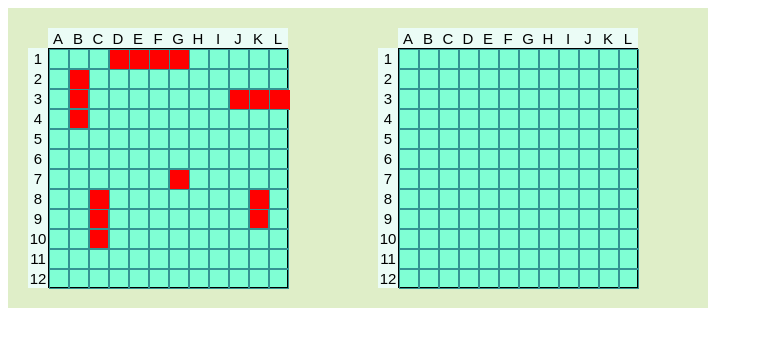
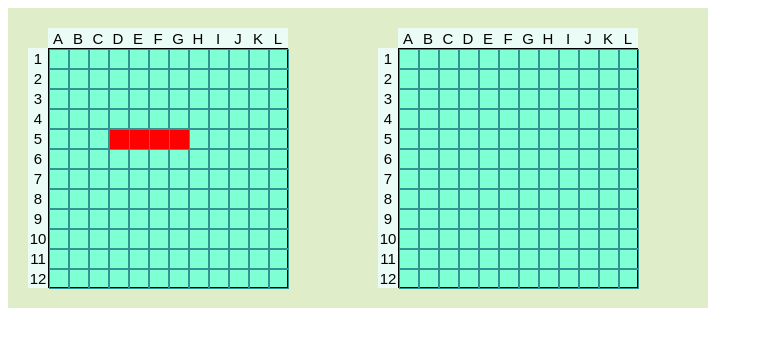
Before and after one commit to Retretik4/sea_battle, a website with bundled scripts: page public/index.html in a window 1280 px wide. Shown: the whole page, without its empty margins (0-763 px from the left). Built offline with nearby package versions, Linux system fonts and the light colour scheme.

Commit message:
fixup! SEAB-2 [feat] Додано рендеринг Ship на battleField

```diff
--- a/js/BattleField.js
+++ b/js/BattleField.js
@@ -5,17 +5,14 @@
 export class BattleField {
     _cells = [];
     _config;
-    _elementBuilder;
 
     /**
      * @param {Cell[]} cells
-     * @param {ElementBuilder} elementBuilder
      * @param {Config} config
      */
-    constructor(cells, elementBuilder, config) {
+    constructor(cells, config) {
         this._cells = cells;
         this._config = config;
-        this._elementBuilder = elementBuilder;
     }
 
     get cells() {
@@ -26,49 +23,45 @@
         return this._config;
     }
 
-    get elementBuilder() {
-        return this._elementBuilder;
-    }
-
     /**
      * @returns {HTMLElement}
      */
     create() {
         const cssText = `grid-template: repeat(${this.config.lengthOnY + 1}, ${this.config.cellSize}px) / repeat(${this.config.lengthOnX + 1}, ${this.config.cellSize}px)`;
-        const battleField = this.elementBuilder
+        const battleField = ElementBuilder
             .createElement()
             .setClassName("battle-field")
             .setCssText(cssText)
             .build();
 
         const cssTextAbc = `grid-template: repeat(1, ${this.config.cellSize}px) / repeat(${this.config.lengthOnX}, ${this.config.cellSize}px)`;
-        const battleFieldAbc = this.elementBuilder
+        const battleFieldAbc = ElementBuilder
             .createElement()
             .setClassName("battle-field-abc")
             .setCssText(cssTextAbc)
             .build();
         for (let i = 0; i < this.config.lengthOnX; i++) {
-            battleFieldAbc.appendChild(this.elementBuilder
+            battleFieldAbc.appendChild(ElementBuilder
                 .createElement()
                 .setClassName("battle-field-abc-cell")
                 .build());
         }
 
         const cssTextNum = `grid-template: repeat(${this.config.lengthOnY}, ${this.config.cellSize}px) / repeat(1, ${this.config.cellSize}px`;
-        const battleFieldNum = this.elementBuilder
+        const battleFieldNum = ElementBuilder
             .createElement()
             .setClassName("battle-field-num")
             .setCssText(cssTextNum)
             .build();
         for (let i = 0; i < this.config.lengthOnY; i++) {
-            battleFieldNum.appendChild(this.elementBuilder
+            battleFieldNum.appendChild(ElementBuilder
                 .createElement()
                 .setClassName("battle-field-num-cell")
                 .build());
         }
 
         const cssTextCell = `grid-template: repeat(${this.config.lengthOnY}, ${this.config.cellSize}px) / repeat(${this.config.lengthOnX}, ${this.config.cellSize}px)`;
-        const battleFieldCells = this.elementBuilder
+        const battleFieldCells = ElementBuilder
             .createElement()
             .setClassName("battle-field-allcell")
             .setCssText(cssTextCell)
--- a/js/BattleFieldFactory.js
+++ b/js/BattleFieldFactory.js
@@ -2,21 +2,19 @@
 import { Config } from "./Config.js";
 import { Cell } from "./Cell.js";
 import { ElementBuilder } from "./ElementBuilder.js";
+import { Coordinate } from "./Coordinate.js";
 
 export class BattleFieldFactory {
     _mainContainer;
     _config;
-    _elementBuilder;
 
     /**
      * @param {HTMLElement} mainContainer
      * @param {Config} config
-     * @param {ElementBuilder} elementBuilder
      */
-    constructor(mainContainer, config, elementBuilder) {
+    constructor(mainContainer, config) {
         this._mainContainer = mainContainer;
         this._config = config;
-        this._elementBuilder = elementBuilder;
     }
 
     get mainContainer() {
@@ -27,10 +25,6 @@
         return this._config;
     }
 
-    get elementBuilder() {
-        return this._elementBuilder;
-    }
-
     /**
      * @param {string} playerName
      */
@@ -38,12 +32,12 @@
         const cells = [];
         for (let i = 0; i < this.config.lengthOnY; i++) {
             for (let j = 0; j < this.config.lengthOnX; j++) {
-                cells.push(new Cell(i, j, this.elementBuilder));
+                cells.push(new Cell(new Coordinate(i, j)));
             }
         }
-        const battleField = (new BattleField(cells, this.elementBuilder, this.config)).create();
+        const battleField = (new BattleField(cells, this.config)).create();
 
-        const elementPlayerName = this.elementBuilder
+        const elementPlayerName = ElementBuilder
             .createElement()
             .setIdName(playerName)
             .build();
--- a/js/Cell.js
+++ b/js/Cell.js
@@ -1,43 +1,29 @@
 import { ElementBuilder } from "./ElementBuilder.js";
+import { Coordinate } from "./Coordinate.js";
 
 export class Cell {
-    _x;
-    _y;
-    _elementBuilder;
-
+    _coordinate;
     /**
-     * @param {number} x
-     * @param {number} y
-     * @param {ElementBuilder} elementBuilder
+     * @param {Coordinate} coordinate
      */
-    constructor(x, y, elementBuilder) {
-        this._x = x;
-        this._y = y;
-        this._elementBuilder = elementBuilder;
+    constructor(coordinate) {
+        this._coordinate = coordinate;
     }
 
-    get x() {
-        return this._x;
-    }
-
-    get y() {
-        return this._y;
-    }
-
-    get elementBuilder() {
-        return this._elementBuilder;
+    get coordinate() {
+        return this._coordinate;
     }
 
     /**
      * @returns {HTMLElement}
      */
     create() {
-        const cell = this.elementBuilder
+        const cell = ElementBuilder
             .createElement()
             .setClassName("battle-field-cell")
             .build();
-        cell.setAttribute("x", this.x);
-        cell.setAttribute("y", this.y);
+        cell.setAttribute("x", this.coordinate.x);
+        cell.setAttribute("y", this.coordinate.y);
         return cell;
     }
 }
--- /dev/null
+++ b/js/Coordinate.js
@@ -0,0 +1,20 @@
+export class Coordinate {
+    _x;
+    _y;
+    /**
+     * @param {number} x
+     * @param {number} y
+     */
+    constructor(x, y) {
+        this._x = x;
+        this._y = y;
+    }
+
+    get x() {
+        return this._x;
+    }
+
+    get y() {
+        return this._y;
+    }
+}
--- a/js/Deck.js
+++ b/js/Deck.js
@@ -1,15 +1,39 @@
+import { Coordinate } from "./Coordinate.js";
+import { ElementBuilder } from "./ElementBuilder.js";
+
 export class Deck {
     _died;
-
-    constructor() {
+    _coordinate;
+    /**
+     * @param {Coordinate} coordinate
+     */
+    constructor(coordinate) {
         this._died = false;
+        this._coordinate = coordinate;
     }
 
     get isDied() {
         return this._died;
     }
 
+    get coordinate() {
+        return this._coordinate;
+    }
+
     set died(died) {
         this._died = died;
     }
+
+    /**
+     * @returns {HTMLElement}
+     */
+    create() {
+        const cell = ElementBuilder
+            .createElement()
+            .setClassName("deck")
+            .build();
+        cell.setAttribute("x", this.coordinate.x);
+        cell.setAttribute("y", this.coordinate.y);
+        return cell;
+    }
 }
--- a/js/ElementBuilder.js
+++ b/js/ElementBuilder.js
@@ -4,7 +4,7 @@
     /**
      * @returns {MyElement}
      */
-    createElement() {
+    static createElement() {
         return new MyElement();
     }
 }
--- a/js/ShipFactory.js
+++ b/js/ShipFactory.js
@@ -1,15 +1,36 @@
 import { Ship } from "./Ship.js";
 import { Deck } from "./Deck.js";
+import { Coordinate } from "./Coordinate.js";
 
 export class ShipFactory {
+    _coordinate;
+    /**
+     * @param {Coordinate} coordinate
+     */
+    constructor(coordinate) {
+        this._coordinate = coordinate;
+    }
+
+    get coordinate() {
+        return this._coordinate;
+    }
+
     /**
      * @param {number} deckCnt
+     * @param {boolean} horizontal
      * @returns {Ship}
      */
-    build(deckCnt) {
+    build(deckCnt, horizontal) {
         const decks = [];
-        for (let i = 0; i < deckCnt; i++) {
-            decks.push(new Deck());
+        if (horizontal === true) {
+            for (let i = this.coordinate.y; i < this.coordinate.y + deckCnt; i++) {
+                decks.push(new Deck(new Coordinate(this.coordinate.x, i)));
+            }
+        }
+        if (horizontal === false) {
+            for (let i = this.coordinate.x; i < this.coordinate.x + deckCnt; i++) {
+                decks.push(new Deck(new Coordinate(i, this.coordinate.y)));
+            }
         }
         return new Ship(decks);
     }
--- a/js/index.js
+++ b/js/index.js
@@ -1,46 +1,20 @@
 import { BattleFieldFactory } from "./BattleFieldFactory.js";
-import { ElementBuilder } from "./ElementBuilder.js";
 import { Config } from "./Config.js";
+import { ShipFactory } from "./ShipFactory.js";
+import { Coordinate } from "./Coordinate.js";
 
 const config = new Config();
-const elementBuilder = new ElementBuilder();
 const mainContainer = document.querySelector("#main");
 
-const battleFieldFactory = new BattleFieldFactory(mainContainer, config, elementBuilder);
+const battleFieldFactory = new BattleFieldFactory(mainContainer, config);
 battleFieldFactory.render("my");
 battleFieldFactory.render("enemy");
 
-/**
- * @param {number} startX
- * @param {number} startY
- * @param {number} numDeck
- * @param {boolean} horizontal
- */
-function renderShip(startX, startY, numDeck, horizontal) {
-    const elName = [];
-    if (horizontal === true) {
-        for (let i = startY; i < startY + numDeck; i++) {
-            const str = `#my .battle-field-cell[x^='${startX}'][y^='${i}']`;
-            elName.push(document.querySelector(str));
-        }
-    }
-    if (horizontal === false) {
-        for (let i = 0; i < numDeck; i++) {
-            const str = `#my .battle-field-cell[x^='${startX}'][y^='${startY}']`;
-            elName.push(document.querySelector(str));
-        }
-    }
-    elName.forEach(elem => {
-        elem.appendChild(elementBuilder
-            .createElement()
-            .setClassName("ship")
-            .build());
-    });
-}
+const shipFactory = new ShipFactory(new Coordinate(4, 3));
+const ship = shipFactory.build(4, true);
 
-renderShip(0, 3, 4, true);
-renderShip(1, 1, 3, false);
-renderShip(7, 2, 3, false);
-renderShip(2, 9, 3, true);
-renderShip(7, 10, 2, false);
-renderShip(6, 6, 1, true);
+const playerName = "#my";
+ship.decks.forEach(deck => {
+    const str = `${playerName} .battle-field-cell[x^='${deck.coordinate.x}'][y^='${deck.coordinate.y}']`;
+    document.querySelector(str).appendChild(deck.create());
+});
--- a/public/styles.css
+++ b/public/styles.css
@@ -2,7 +2,7 @@
     font-family: Arial, sans-serif;
 }
 
-.ship {
+.deck {
     margin: 0;
     padding: 0;
     background-color: red;
```
Also changed, not shown: js/Ship.js (+3 -4 lines).
